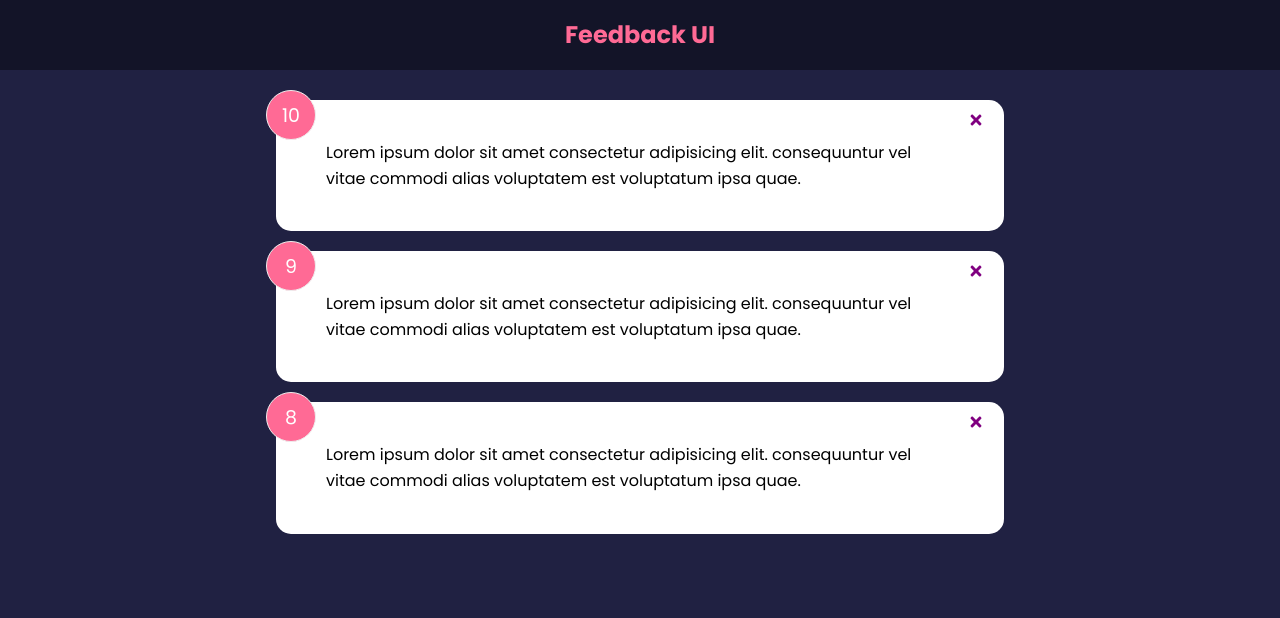
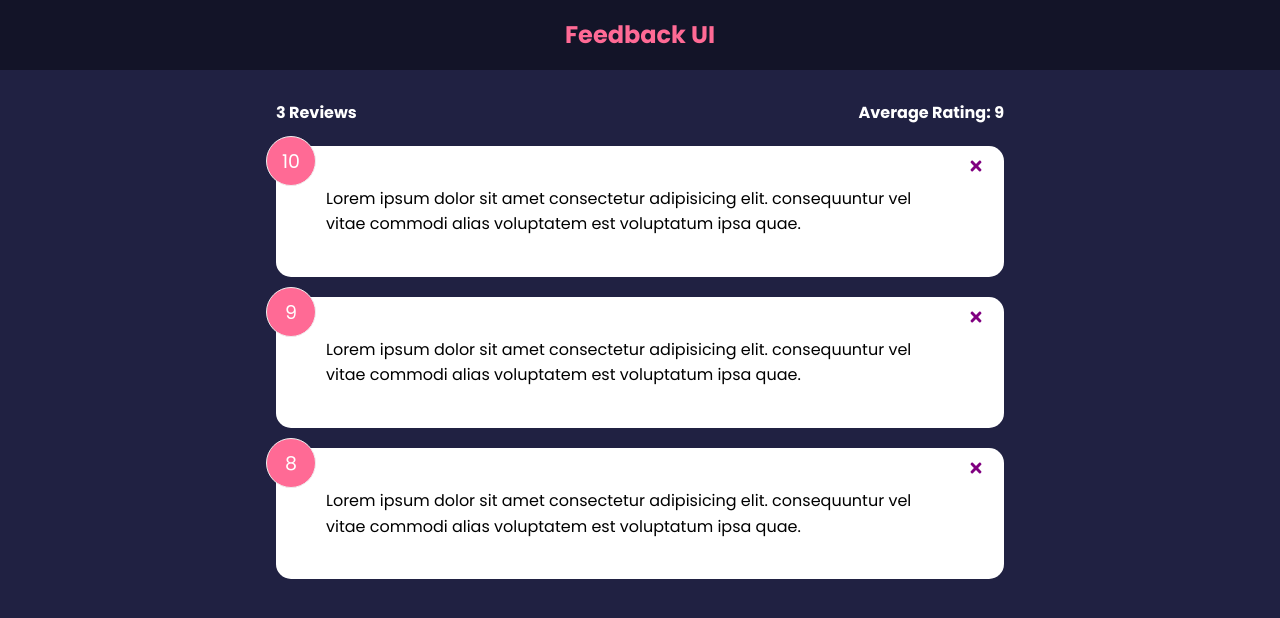
Before and after one commit to lenzoface/feedback-app, a React (Create React App) app: page / in a window 1280 px wide. Shown: the top 618 px of the page. Built offline with nearby package versions, Linux system fonts and the light colour scheme.

Commit message:
Stats component & Reactivity, showing num of reviews on page and avrg rating

```diff
--- a/src/App.js
+++ b/src/App.js
@@ -1,6 +1,8 @@
 import { useState } from "react";
 import Header from './components/Header'
 import FeedbackList from './components/FeedbackList'
+import FeedbackStats from './components/FeedbackStats'
+
 import FeedbackData from './data/FeedbackData'
 
 
@@ -17,6 +19,7 @@
             <Header />
             {/* <Header text="Hello here!" /> */}
             <div className="container">
+                <FeedbackStats feedback={feedback}/>
                 <FeedbackList feedback={feedback} handleDelete={deleteFeedback} />
             </div>
         </>
--- /dev/null
+++ b/src/components/FeedbackStats.jsx
@@ -0,0 +1,24 @@
+import PropTypes from 'prop-types'
+
+function FeedbackStats({feedback}) {
+    // Calculate rating avg
+    let average = feedback.reduce((acc, cur)=> {
+        return acc + cur.rating
+    }, 0) / feedback.length
+
+    // makes it 8.5, not like 8.56767. And if its integers num like 9.0, makes it just 9
+    average = average.toFixed(1).replace(/[.,]0$/, '')
+
+  return (
+    <div className="feedback-stats">
+        <h4>{feedback.length} Reviews</h4>
+        <h4>Average Rating: {isNaN(average) ? 0 : average}</h4>
+    </div>
+  )
+}
+
+FeedbackStats.propTypes = {
+  feedback: PropTypes.array.isRequired,
+}
+
+export default FeedbackStats
```
